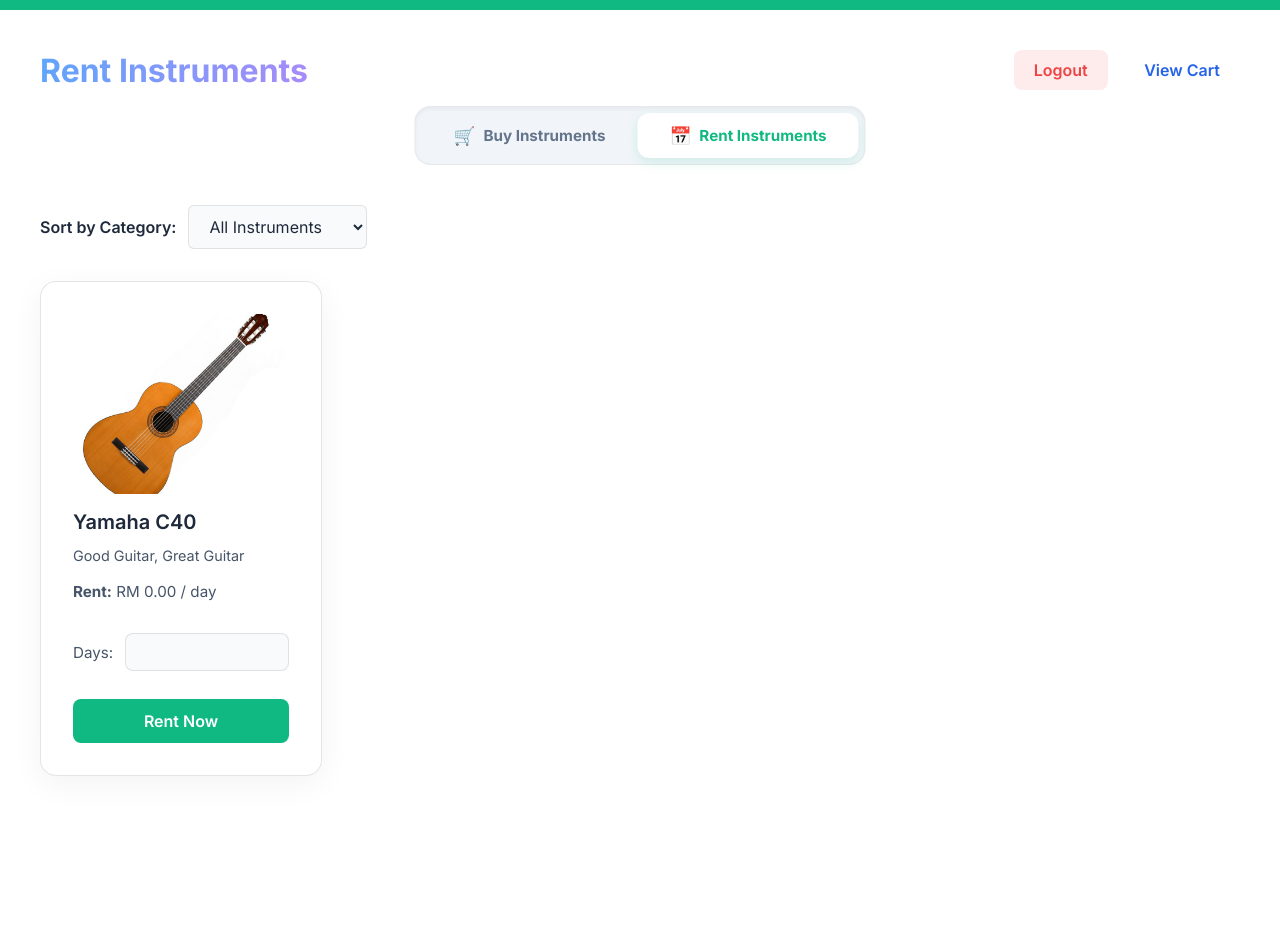
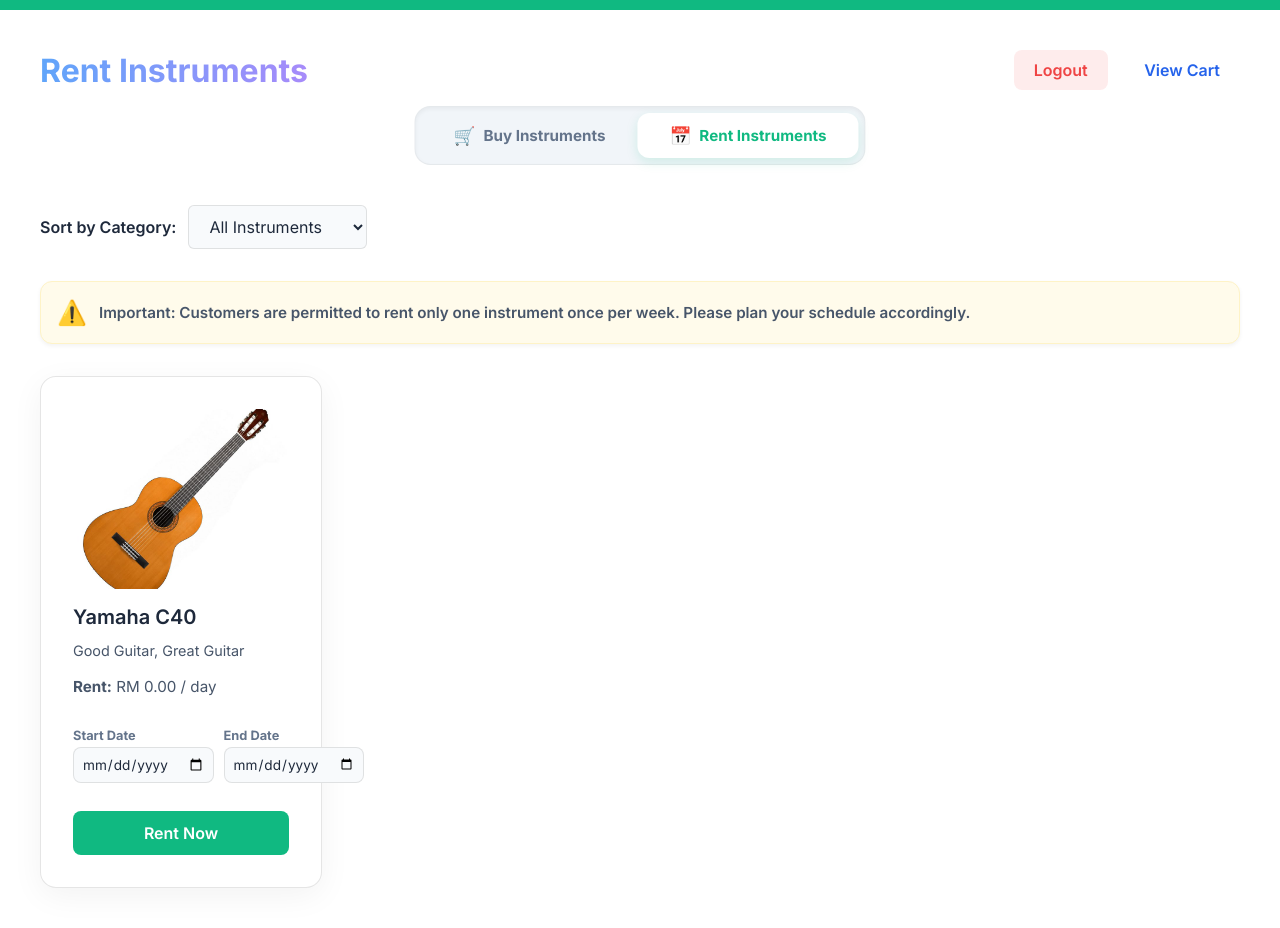
Before and after one commit to Amzar06/Music-Equipment-and-Instrument-Store, a PHP site: the page made by product/rent page.php in a window 1280 px wide. Before the commit the page ends 776 px from the top, so only its background shows below. Run offline with PHP 8.4, Linux system fonts and the light colour scheme; a user stored in the database is signed in; data comes from the database, SQL or seed files in the repository.

Commit message:
add calender to rent

```diff
--- a/product/payment page.php
+++ b/product/payment page.php
@@ -16,6 +16,8 @@ if (isset($conn) && $_SERVER['REQUEST_METHOD'] === 'POST') {
     $is_rent = isset($_POST['type']) && $_POST['type'] === 'rent';
     $rent_product_id = isset($_POST['product_id']) ? intval($_POST['product_id']) : 0;
     $rent_days = isset($_POST['days']) ? intval($_POST['days']) : 1;
+    $start_date_rent = $_POST['start_date'] ?? date('Y-m-d');
+    $end_date_rent = $_POST['end_date'] ?? date('Y-m-d', strtotime("+$rent_days days"));
 
     if ($is_rent && $rent_product_id > 0) {
         $query = $conn->prepare("SELECT prod_rental_price, prod_id FROM products WHERE prod_id = ?");
@@ -82,8 +84,8 @@ if (isset($conn) && $_SERVER['REQUEST_METHOD'] === 'POST') {
 
             if ($is_rent) {
                 // 2a. Process Rental
-                $start_date = date('Y-m-d');
-                $end_date = date('Y-m-d', strtotime("+$rent_days days"));
+                $start_date = $start_date_rent;
+                $end_date = $end_date_rent;
 
                 $rent = $conn->prepare("INSERT INTO rentals (cust_id, address_id, start_date, end_date, status, total_amount) VALUES (?, ?, ?, ?, 'active', ?)");
                 if ($rent) {
--- a/product/qr payment.php
+++ b/product/qr payment.php
@@ -62,6 +62,8 @@ if (isset($_GET['amount'])) {
         <?php if (isset($_GET['type']) && $_GET['type'] === 'rent'): ?>
             <input type="hidden" name="type" value="rent">
             <input type="hidden" name="product_id" value="<?php echo htmlspecialchars($_GET['product_id'] ?? 0); ?>">
+            <input type="hidden" name="start_date" value="<?php echo htmlspecialchars($_GET['start_date'] ?? ''); ?>">
+            <input type="hidden" name="end_date" value="<?php echo htmlspecialchars($_GET['end_date'] ?? ''); ?>">
             <input type="hidden" name="days" value="<?php echo htmlspecialchars($_GET['days'] ?? 1); ?>">
             <input type="hidden" name="amount" value="<?php echo htmlspecialchars($_GET['amount'] ?? 0); ?>">
         <?php endif; ?>
--- a/product/rent page.php
+++ b/product/rent page.php
@@ -69,6 +69,12 @@ if (isset($conn)) {
         </select>
     </div>
 
+    <!-- Rental Warning Message -->
+    <div style="background: #fffbeb; border: 1px solid #fef3c7; color: #92400e; padding: 16px; border-radius: 12px; margin-bottom: 32px; display: flex; align-items: center; gap: 12px; box-shadow: 0 2px 4px rgba(0,0,0,0.05);">
+        <span style="font-size: 1.5rem;">⚠️</span>
+        <p style="margin: 0; font-weight: 600; font-size: 0.95rem;">Important: Customers are permitted to rent only one instrument once per week. Please plan your schedule accordingly.</p>
+    </div>
+
     <div class="product-grid" id="productGrid">
     <?php if (empty($products)): ?>
         <div style="text-align: center; color: var(--text-secondary); grid-column: 1 / -1; padding: 48px;">
@@ -90,13 +96,20 @@ if (isset($conn)) {
 
                 <div class="product-actions mt-4">
                     <!-- RENT -->
-                    <form action="address page.php" method="GET">
+                    <form action="address page.php" method="GET" class="rent-form">
                         <input type="hidden" name="product_id" value="<?php echo htmlspecialchars($product['prod_id']); ?>">
                         <input type="hidden" name="type" value="rent">
                         <input type="hidden" name="price" value="<?php echo htmlspecialchars($product['prod_rental_price']); ?>">
-                        <div style="display: flex; gap: 12px; align-items: center; margin-bottom: 12px;">
-                            <span style="font-size: 0.95rem; color: var(--text-secondary); white-space: nowrap;">Days:</span>
-                            <input type="number" name="days" min="1" required style="padding: 8px; flex: 1;">
+
+                        <div style="display: grid; grid-template-columns: 1fr 1fr; gap: 10px; margin-bottom: 12px;">
+                            <div>
+                                <label style="display:block; font-size: 0.8rem; font-weight: 700; color: #64748b; margin-bottom: 4px;">Start Date</label>
+                                <input type="date" name="start_date" required min="<?php echo date('Y-m-d'); ?>" style="padding: 8px; font-size: 0.85rem;">
+                            </div>
+                            <div>
+                                <label style="display:block; font-size: 0.8rem; font-weight: 700; color: #64748b; margin-bottom: 4px;">End Date</label>
+                                <input type="date" name="end_date" required min="<?php echo date('Y-m-d', strtotime('+1 day')); ?>" style="padding: 8px; font-size: 0.85rem;">
+                            </div>
                         </div>
                         <button type="submit" class="rent-btn" style="width: 100%;">Rent Now</button>
                     </form>
```
Also changed, not shown: product/address page.php (+17 -3 lines).
